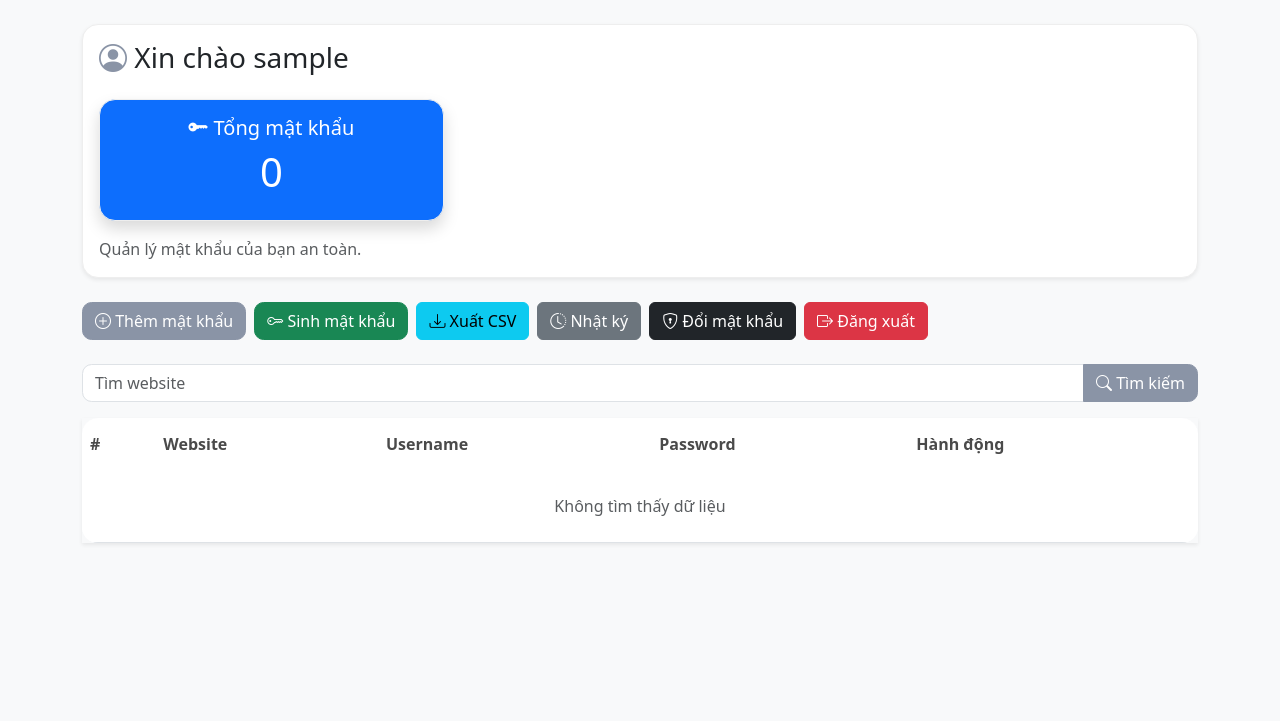
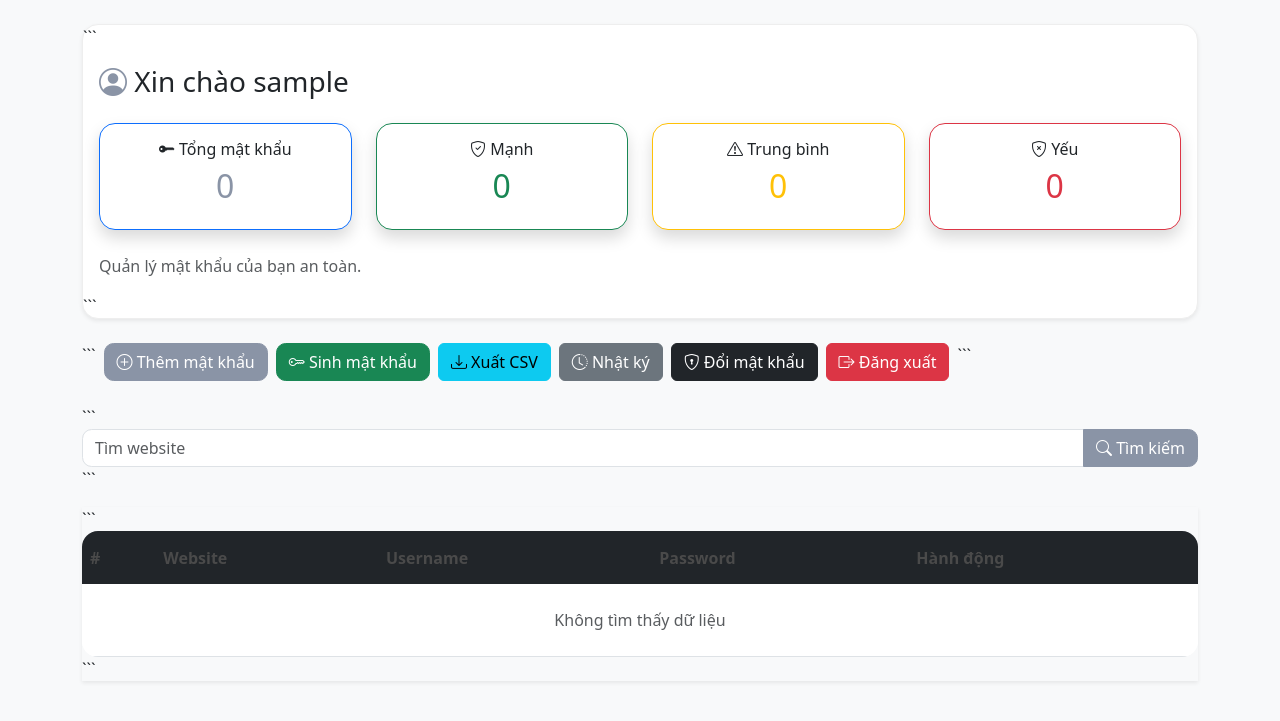
Before and after one commit to treignn26/BMUD_N01_NHOM4, a Flask app: page /dashboard in a window 1280 px wide. Shown: the part 51-772 px from the top of the page. Run offline with Flask 3, Linux system fonts and the light colour scheme; the visitor is signed in with stand-in values (Sample User, id 1); data that the repository does not hold is empty.

Commit message:
Cải tiến giao diện Dashboard thống kê bảo mật

````diff
--- a/app.py
+++ b/app.py
@@ -221,13 +221,38 @@ def dashboard():
         )
 
     passwords = query.all()
+    strong_count = 0
+    medium_count = 0
+    weak_count = 0
+
+    for p in passwords:
+
+        decrypted = decrypt_password(
+            p.encrypted_password
+        )
+
+        strength = check_password_strength(
+            decrypted
+        )
+
+        if strength == "Mạnh":
+            strong_count += 1
+
+        elif strength == "Trung bình":
+            medium_count += 1
+
+        else:
+            weak_count += 1
     total_passwords = len(passwords)
 
     return render_template(
         "dashboard.html",
         username=session["username"],
         passwords=passwords,
-        total_passwords=total_passwords
+        total_passwords=len(passwords),
+        strong_count=strong_count,
+        medium_count=medium_count,
+        weak_count=weak_count
     )
 
 @app.route("/add_password", methods=["GET", "POST"])
--- a/templates/dashboard.html
+++ b/templates/dashboard.html
@@ -4,6 +4,7 @@
 
 <div class="card shadow-sm mb-4">
 
+```
 <div class="card-body">
 
     <h3 class="mb-4">
@@ -11,25 +12,85 @@
         Xin chào {{ username }}
     </h3>
 
-        <div class="row mb-3">
+    <div class="row mb-4">
 
-            <div class="col-md-4">
+        <div class="col-md-3">
 
-                <div class="card bg-primary text-white shadow">
+            <div class="card border-primary shadow">
 
                 <div class="card-body text-center">
 
-                        <h5 class="card-title">
+                    <h6>
+                        <i class="bi bi-key-fill"></i>
+                        Tổng mật khẩu
+                    </h6>
 
-                            <i class="bi bi-key-fill"></i>
+                    <h2 class="text-primary">
+                        {{ total_passwords }}
+                    </h2>
 
-                            Tổng mật khẩu
+                </div>
 
-                        </h5>
+            </div>
 
-                        <h1>
-                            {{ total_passwords }}
-                        </h1>
+        </div>
+
+        <div class="col-md-3">
+
+            <div class="card border-success shadow">
+
+                <div class="card-body text-center">
+
+                    <h6>
+                        <i class="bi bi-shield-check"></i>
+                        Mạnh
+                    </h6>
+
+                    <h2 class="text-success">
+                        {{ strong_count }}
+                    </h2>
+
+                </div>
+
+            </div>
+
+        </div>
+
+        <div class="col-md-3">
+
+            <div class="card border-warning shadow">
+
+                <div class="card-body text-center">
+
+                    <h6>
+                        <i class="bi bi-exclamation-triangle"></i>
+                        Trung bình
+                    </h6>
+
+                    <h2 class="text-warning">
+                        {{ medium_count }}
+                    </h2>
+
+                </div>
+
+            </div>
+
+        </div>
+
+        <div class="col-md-3">
+
+            <div class="card border-danger shadow">
+
+                <div class="card-body text-center">
+
+                    <h6>
+                        <i class="bi bi-shield-x"></i>
+                        Yếu
+                    </h6>
+
+                    <h2 class="text-danger">
+                        {{ weak_count }}
+                    </h2>
 
                 </div>
 
@@ -44,11 +105,13 @@
     </p>
 
 </div>
+```
 
 </div>
 
 <div class="mb-4 d-flex gap-2 flex-wrap">
 
+```
 <a href="/add_password"
    class="btn btn-primary">
     <i class="bi bi-plus-circle"></i>
@@ -85,6 +148,7 @@
     <i class="bi bi-box-arrow-right"></i>
     Đăng xuất
 </a>
+```
 
 </div>
 
@@ -92,6 +156,7 @@
       action="/dashboard"
       class="mb-3">
 
+```
 <div class="input-group">
 
     <input
@@ -110,14 +175,16 @@
     </button>
 
 </div>
+```
 
 </form>
 
 <div class="table-responsive shadow-sm">
 
+```
 <table class="table table-hover bg-white align-middle mb-0">
 
-    <thead>
+    <thead class="table-dark">
 
         <tr>
             <th>#</th>
@@ -141,18 +208,22 @@
 
             <td>{{ p.account_username }}</td>
 
-            <td><span class="text-muted">********</span></td>
+            <td>
+                <span class="text-muted">
+                    ********
+                </span>
+            </td>
 
             <td>
 
                 <a href="/view_password/{{ p.id }}"
-                   class="btn btn-outline-secondary btn-sm">
+                   class="btn btn-outline-info btn-sm">
                     <i class="bi bi-eye"></i>
                     Xem
                 </a>
 
                 <a href="/edit_password/{{ p.id }}"
-                   class="btn btn-outline-secondary btn-sm">
+                   class="btn btn-outline-warning btn-sm">
                     <i class="bi bi-pencil"></i>
                     Sửa
                 </a>
@@ -174,8 +245,11 @@
 
         <tr>
 
-            <td colspan="5" class="text-center text-muted py-4">
+            <td colspan="5"
+                class="text-center text-muted py-4">
+
                 Không tìm thấy dữ liệu
+
             </td>
 
         </tr>
@@ -185,6 +259,7 @@
     </tbody>
 
 </table>
+```
 
 </div>
 
````
Lines whose indentation alone changed are shown as unchanged.
